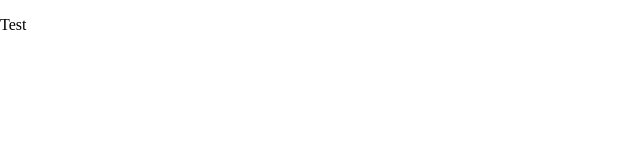
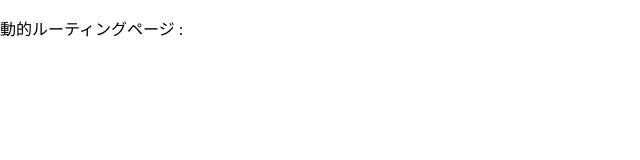
Before and after one commit to kimuniiii/My-Next-Apollo-GraphQL-App, a Next.js app: page /main/1 in a window 1280 px wide. Shown: the top 160 px of the page, without its empty margins (0-640 px from the left). Built offline with nearby package versions, Linux system fonts and the light colour scheme.

Commit message:
動的ルーティングページを作成

```diff
--- a/src/pages/main/[test].tsx
+++ b/src/pages/main/[test].tsx
@@ -1,11 +1,11 @@
-import React, { FC } from "react";
+import type { NextPage } from 'next';
+import { useRouter } from 'next/router';
 
-const Test: FC = () => {
-  return (
-    <>
-      <p>Test</p>
-    </>
-  );
+const DynamicRoutePage: NextPage = () => {
+  const router = useRouter();
+  const { pid } = router.query;
+
+  return <p>動的ルーティングページ : {pid}</p>;
 };
 
-export default Test;
+export default DynamicRoutePage;
```
